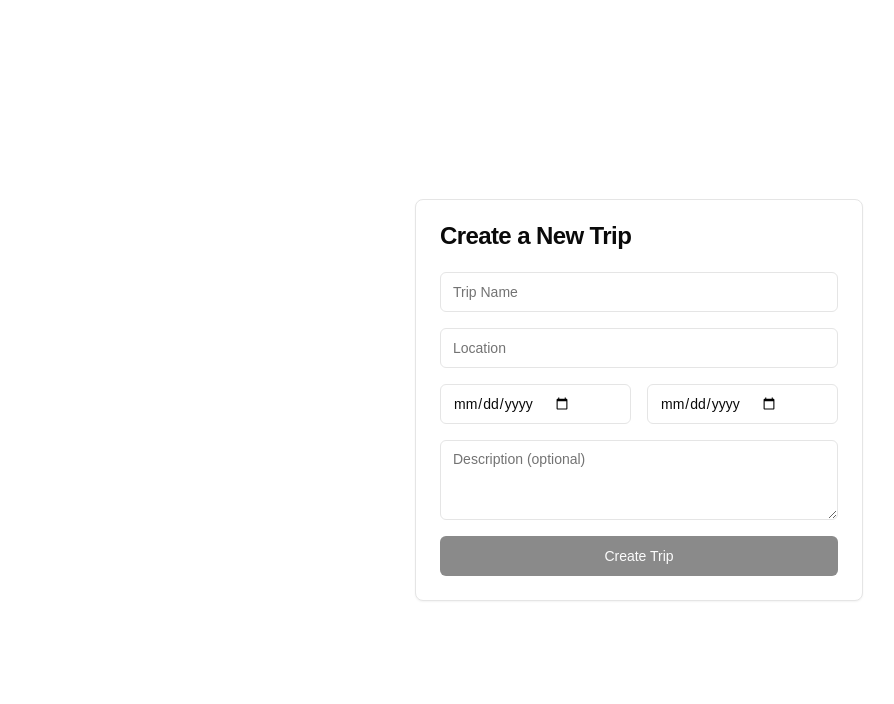
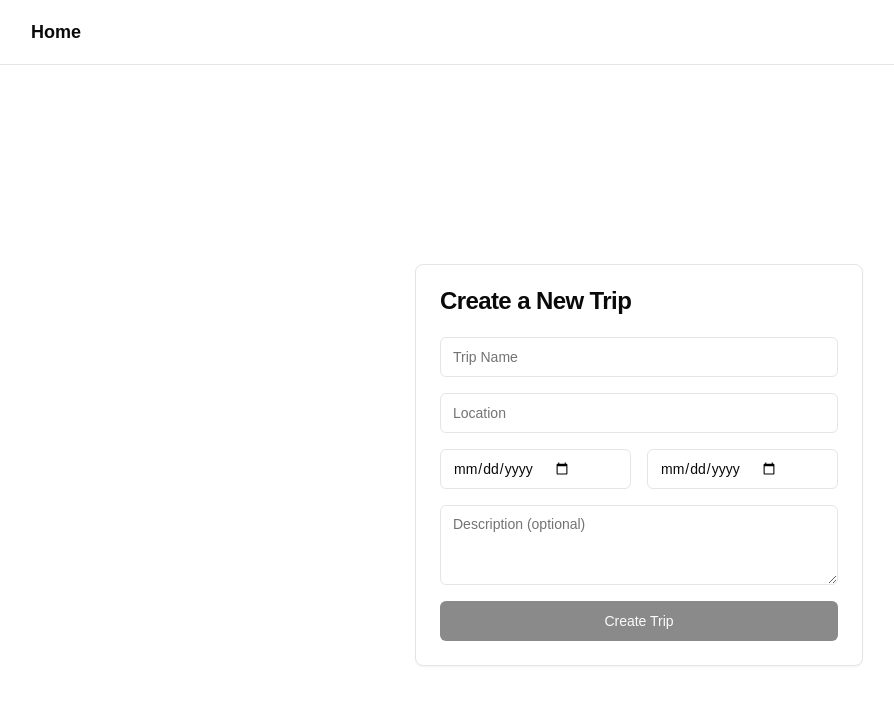
Before and after one commit to trathod99/travel-planner, a Next.js app: page / in a window 1280 px wide. Shown: the top 704 px of the page, without its empty margins (1-895 px from the left). Built offline with nearby package versions, Linux system fonts and the light colour scheme; no server answers.

Commit message:
working nav bar that indicates which user is signed in

```diff
--- a/src/app/layout.tsx
+++ b/src/app/layout.tsx
@@ -1,6 +1,7 @@
 import type { Metadata } from "next";
 import { Geist, Geist_Mono } from "next/font/google";
 import { Toaster } from "@/components/ui/toaster"
+import { Navbar } from "@/components/Navbar";
 import "./globals.css";
 
 const geistSans = Geist({
@@ -14,8 +15,8 @@
 });
 
 export const metadata: Metadata = {
-  title: "Create Next App",
-  description: "Generated by create next app",
+  title: "Travel Planner",
+  description: "Plan and share your trips",
 };
 
 export default function RootLayout({
@@ -25,10 +26,11 @@
 }>) {
   return (
     <html lang="en">
-      <body
-        className={`${geistSans.variable} ${geistMono.variable} antialiased`}
-      >
-        {children}
+      <body className={`${geistSans.variable} ${geistMono.variable} antialiased`}>
+        <Navbar />
+        <main className="min-h-[calc(100vh-64px)]">
+          {children}
+        </main>
         <Toaster />
       </body>
     </html>
--- /dev/null
+++ b/src/components/Navbar.tsx
@@ -0,0 +1,41 @@
+'use client';
+
+import Link from 'next/link';
+import { useUserManagement } from '@/hooks/useUserManagement';
+import { Button } from '@/components/ui/button';
+
+export function Navbar() {
+  const { userData, handleLogout } = useUserManagement();
+
+  return (
+    <nav className="border-b">
+      <div className="max-w-7xl mx-auto px-4 sm:px-6 lg:px-8">
+        <div className="flex justify-between h-16 items-center">
+          <div>
+            <Link
+              href="/"
+              className="text-lg font-semibold hover:text-gray-600 transition-colors"
+            >
+              Home
+            </Link>
+          </div>
+
+          {userData && (
+            <div className="flex items-center gap-4">
+              <span className="text-sm text-gray-600">
+                Welcome, {userData.phoneNumber}
+              </span>
+              <Button
+                variant="ghost"
+                size="sm"
+                onClick={handleLogout}
+              >
+                Logout
+              </Button>
+            </div>
+          )}
+        </div>
+      </div>
+    </nav>
+  );
+}
```
